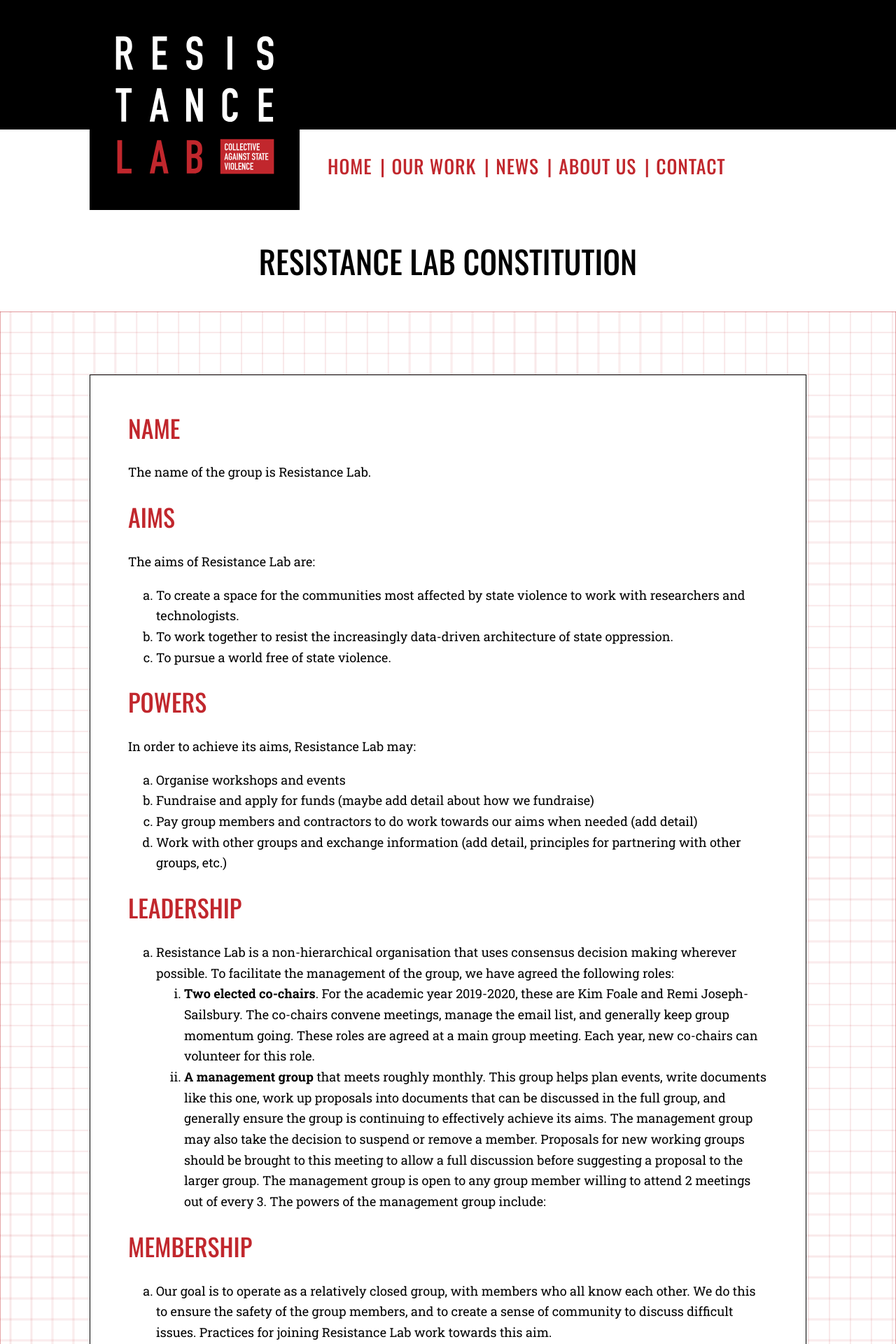
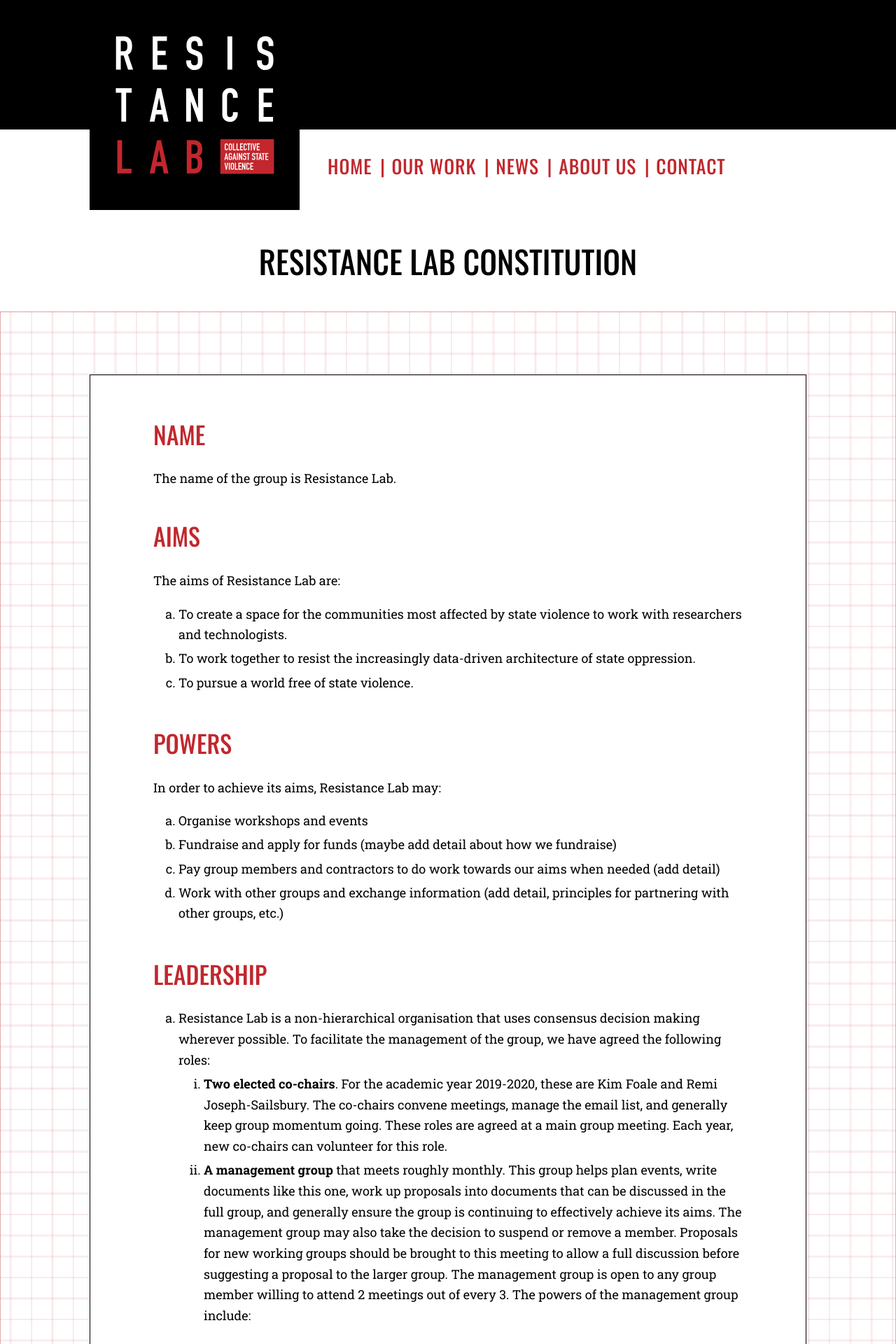
Before and after one commit to Resistance-Lab/resistancelab_site, a Jekyll site: the page built from about-us/constitution.md, in a window 1280 px wide. Shown: the top 1920 px of the page at 70% size. Built offline with Jekyll 4.4.1, drawn with Linux system fonts in a browser that asks for light colours.

Commit message:
Tidy up article margins

```diff
--- a/_sass/pages/_article.sass
+++ b/_sass/pages/_article.sass
@@ -1,5 +1,24 @@
 .article
   border: 1px solid $secondary
   background-color: $tertiary
-  padding: 1.5rem 3rem
+  padding: 0rem 1rem
   font-family: $articles
+  h2
+    padding-top: 1rem
+  ol, ul
+    margin-left: 0rem
+    padding-left: 1rem
+  li
+    padding-bottom: 0.25rem
+  li ol
+    padding-top: 0.25rem
+  +for-tablet-portrait-up
+    padding: 0rem 2rem
+  +for-tablet-landscape-up
+    padding: 1rem 3.5rem
+    ol, ul
+      padding-left: 2rem
+  +for-desktop-up
+    padding: 1rem 5rem
+  +for-big-desktop-up
+    padding: 1rem 7rem
```
Also changed, not shown: 1 other file.
